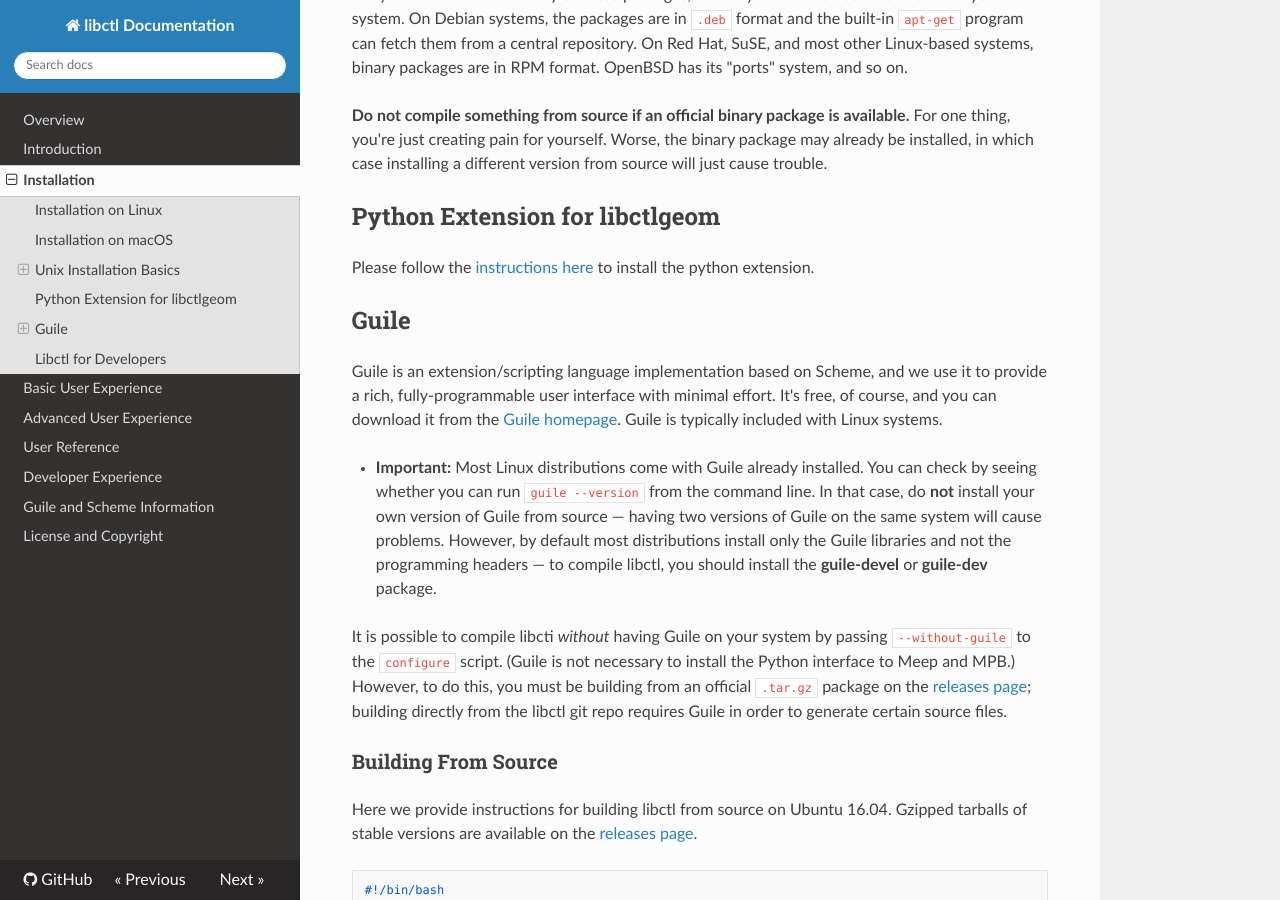
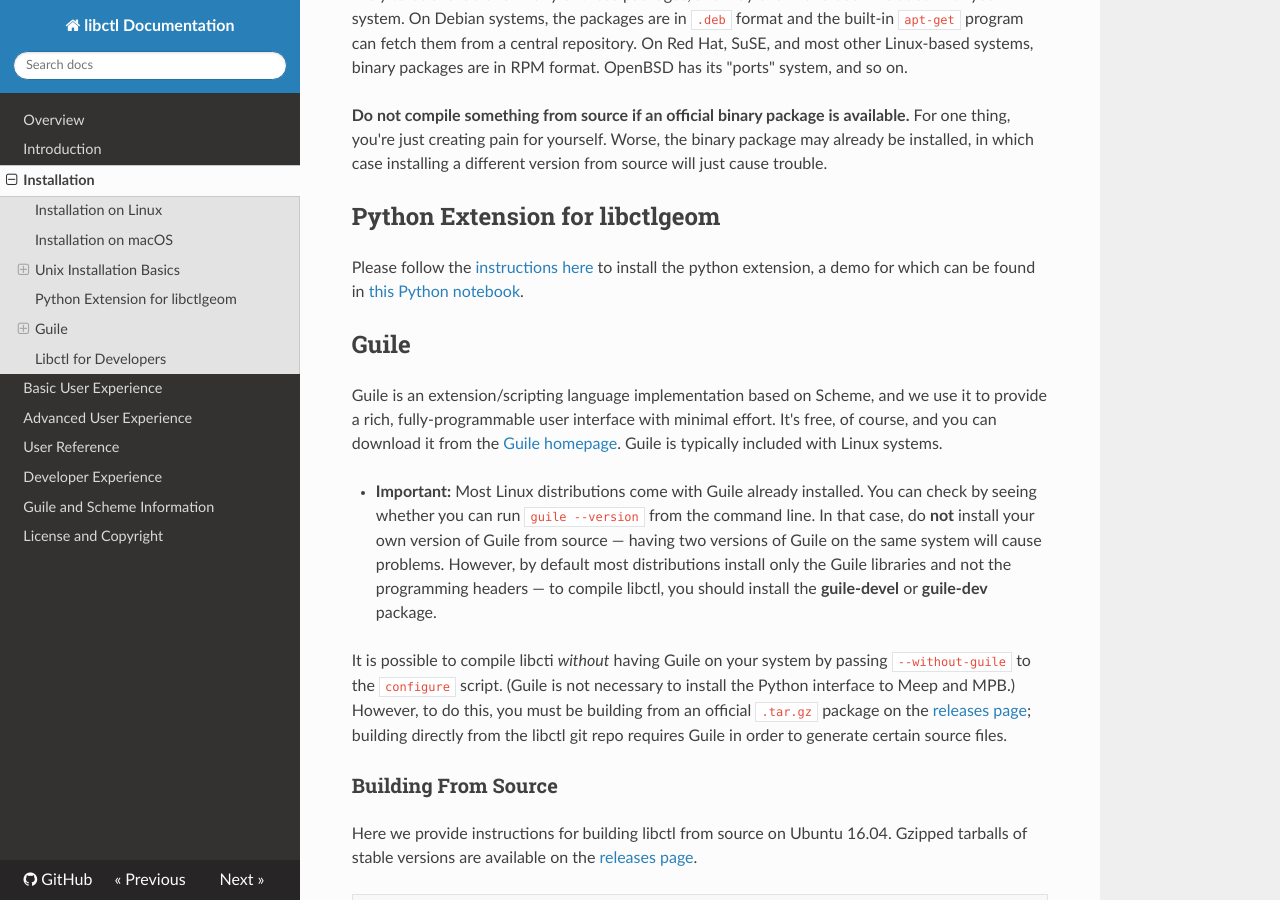
Before and after one commit to NanoComp/libctl, an MkDocs documentation site: the page built from doc/docs/Installation.md, in a window 1280 px wide and 900 px high, scrolled down 2947 px. Built offline with MkDocs 1.6.1, drawn with Linux system fonts in a browser that asks for light colours; nearby versions of some CDN libraries; old or Windows-style settings are respelled for this version of MkDocs.

Commit message:
Update Installation.md: fix links

```diff
--- a/doc/docs/Installation.md
+++ b/doc/docs/Installation.md
@@ -81,7 +81,8 @@
 Python Extension for libctlgeom
 ------
 
-Please follow the [instructions here](../../utils/python/README.md) to install the python extension.
+Please follow the [instructions here](https://github.com/NanoComp/libctl/blob/master/utils/python/README.md) to install the python extension,
+a demo for which can be found in [this Python notebook](https://github.com/NanoComp/libctl/blob/master/utils/python/demo.ipynb).
 
 Guile
 -----
```
